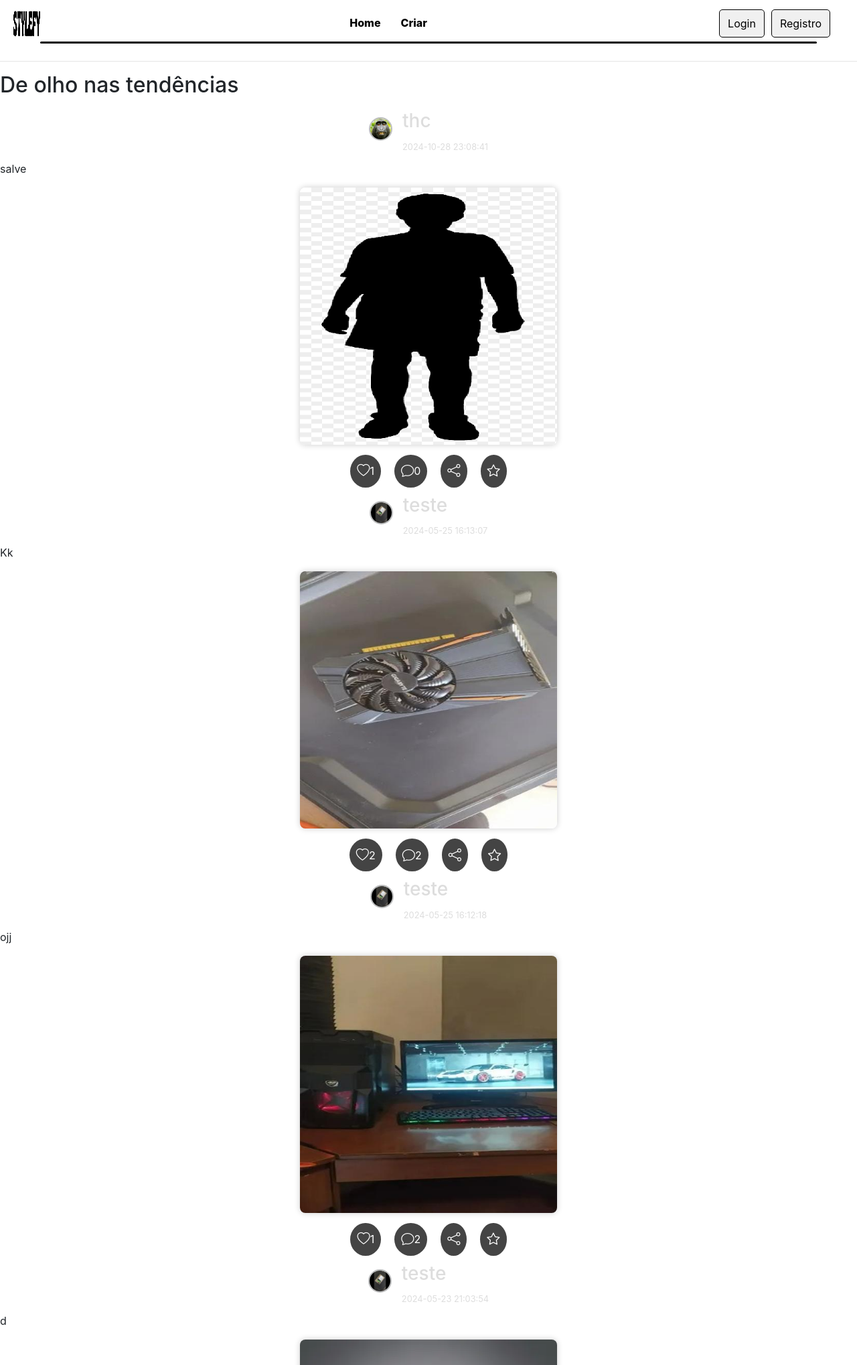
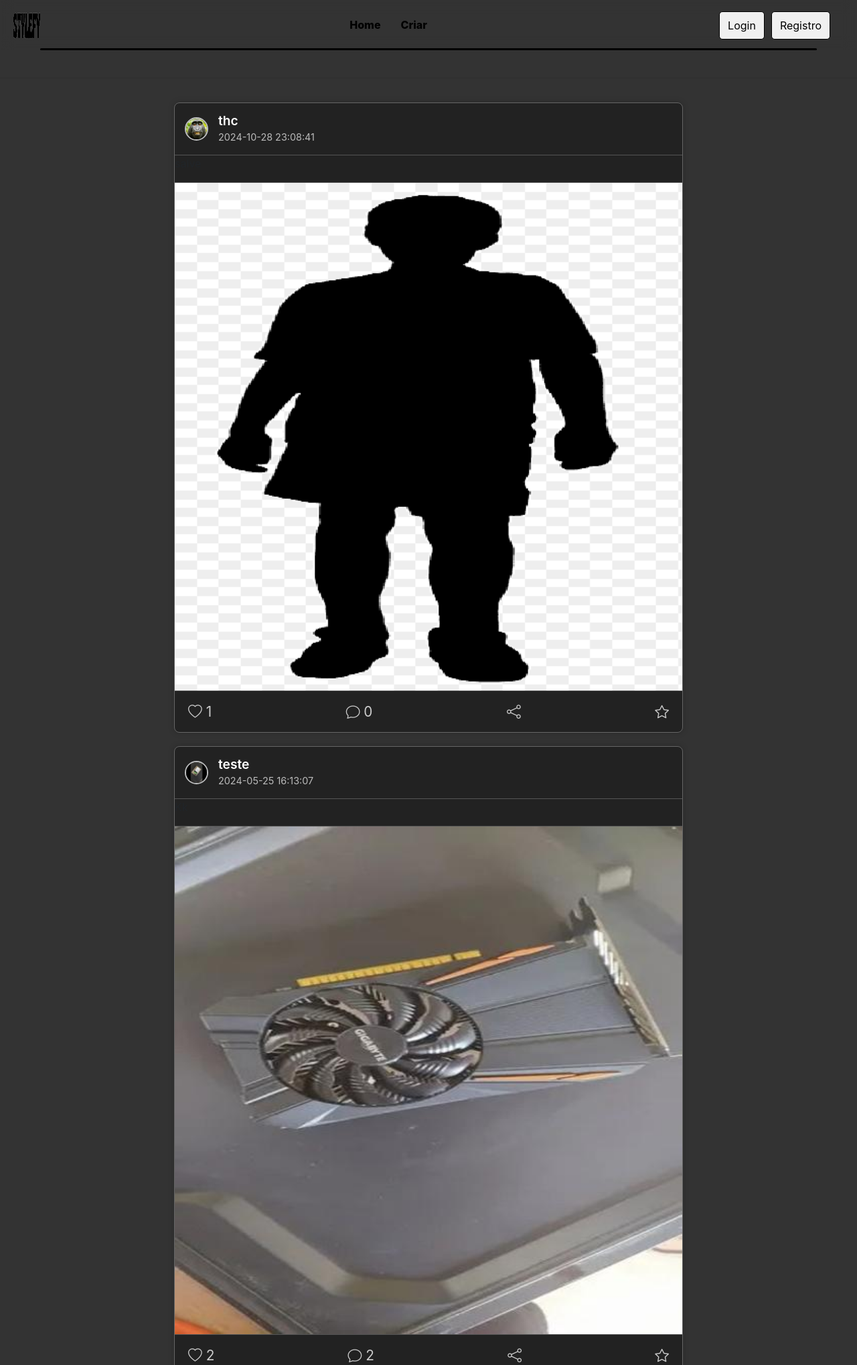
Before and after one commit to TheoCoelho/-, a Flask app: page /redesocial in a window 1280 px wide. Shown: the top 2038 px of the page at 67% size. Run offline with Flask 3, Linux system fonts and the light colour scheme; data comes from the database, SQL or seed files in the repository; both versions use the stored data as it was after the commit; some libraries are stand-ins or nearby versions.

Commit message:
varias coisinhas

```diff
--- a/static/css/header.css
+++ b/static/css/header.css
@@ -4,19 +4,34 @@
     top: 0;
     left: 0;
     width: 100%;
-    height: 100px; /* Altura total do cabeçalho */
-    background-color: transparent;
+    height: 75px; /* Reduzida para coincidir com a linha */
+    background-color: transparent; /* Fundo semi-transparente */
+    backdrop-filter: blur(10px); /* Define o desfoque */
     z-index: 1000;
     display: flex;
-    align-items: flex-start; /* Centraliza verticalmente mais para cima */
-    justify-content: space-between; /* Garante espaçamento horizontal adequado */
-    padding: 10px 20px; /* Reduzido para ajustar o espaçamento superior */
+    align-items: center; /* Centraliza verticalmente */
+    justify-content: space-between;
+    padding: 10px 20px;
     box-sizing: border-box;
 }
 
+/* Linha divisória */
+.navbar::after {
+    content: "";
+    position: absolute;
+    bottom: 0; /* Posiciona a linha na parte inferior do cabeçalho */
+    left: 60px; /* Margem da linha a partir da borda esquerda */
+    right: 60px; /* Margem da linha a partir da borda direita */
+    height: 3px;
+    background-color: #000000; /* Cor da linha divisória */
+    border-radius: 6px; /* Bordas arredondadas para um acabamento mais suave */
+}
+
+
+
 /* Espaçamento no body para compensar o header fixo */
 body {
-    padding-top: 75px; /* Valor ajustado de acordo com a altura do cabeçalho */
+    padding-top: 100px; /* Compensação ajustada para a altura do cabeçalho fixo */
 }
 
 .navbar-container {
@@ -191,15 +206,3 @@ body {
         margin-top: 10px;
     }
 }
-
-/* Linha divisória */
-.navbar::after {
-    content: "";
-    position: absolute;
-    bottom: 35px; /* Posiciona a linha um pouco abaixo do conteúdo do cabeçalho */
-    left: 60px; /* Margem da linha a partir da borda esquerda */
-    right: 60px; /* Margem da linha a partir da borda direita */
-    height: 3px;
-    background-color: #000000; /* Cor da linha divisória */
-    border-radius: 6px; /* Bordas arredondadas para um acabamento mais suave */
-}
--- a/static/css/redesocial.css
+++ b/static/css/redesocial.css
@@ -2,68 +2,154 @@
 html, body {
     margin: 0;
     font-family: Arial, sans-serif;
-    background-color: #333333;
+    background-color: #333!important;
     color: #ffffff;
     height: 100%;
-    box-sizing: border-box;
-    overflow: auto;
+    overflow-x: hidden;
 }
 
-/* Container Principal da Rede Social */
-.social-container {
-    width: 100%;
-    max-width: 1200px;
+/* Container Principal */
+.feed {
+    max-width: 800px;
     margin: 0 auto;
     padding: 20px;
-    box-sizing: border-box;
+    border-radius: 8px;
 }
 
-/* Barra Lateral Esquerda para Navegação do Usuário */
-.social-sidebar {
-    width: 25%;
-    float: left;
-    background-color: #444444;
-    padding: 20px;
-    box-shadow: 2px 0 5px rgba(0, 0, 0, 0.1);
-    box-sizing: border-box;
-    border-radius: 8px;
-    height: calc(100vh - 100px);
-    overflow-y: auto;
-    margin-bottom: 30px;
+/* Título da Página */
+.feed h2 {
+    font-size: 1.8em;
+    color: #fafafa;
+    text-align: center;
+    margin-bottom: 20px;
 }
 
-/* Feed de Postagens Principal */
-.social-feed {
-    width: 70%;
-    float: right;
-    background-color: #555555;
-    padding: 20px;
-    box-sizing: border-box;
-    border-radius: 8px;
-    box-shadow: -2px 0 5px rgba(0, 0, 0, 0.1);
-    height: calc(100vh - 100px);
-    overflow-y: auto;
-    margin-bottom: 30px;
-}
-
-/* Formulário de Postagem */
-.post-form {
-    background-color: #444444;
-    padding: 20px;
+/* Post Individual */
+.feed-item {
+    background-color: #222;
+    border: 1px solid #666;
     border-radius: 8px;
     margin-bottom: 20px;
     box-shadow: 0 0 10px rgba(0, 0, 0, 0.2);
 }
 
-.post-form .form-control {
-    background-color: #555555;
+/* Cabeçalho do Post */
+.post-header {
+    display: flex;
+    align-items: center;
+    padding: 15px;
+    border-bottom: 1px solid #555;
+}
+
+.profile-img {
+    width: 50px;
+    height: 50px;
+    border-radius: 50%;
+    margin-right: 15px;
+    border: 2px solid #bdbebf;
+}
+
+.post-content h3 {
+    font-size: 1.2em;
+    font-weight: 600;
+    color: #ffffff;
+    margin: 0;
+}
+
+.post-content small {
+    font-size: 0.9em;
+    color: #bbbbbb;
+}
+
+/* Imagem do Post */
+.post-image {
+    width: 100%;
+    height: auto;
+    border-top: 1px solid #555;
+}
+
+/* Seção de Curtidas e Comentários */
+.like-comment-section {
+    padding: 10px 15px;
+    display: flex;
+    align-items: center;
+    justify-content: space-between;
+    border-top: 1px solid #555;
+}
+
+.icon-button {
+    background-color: transparent;
+    color: #cccccc;
+    border: none;
+    padding: 5px;
+    cursor: pointer;
+    font-size: 1.3em;
+    transition: color 0.3s ease;
+}
+
+.icon-button:hover {
+    color: #ffffff;
+}
+
+.icon-button .bi-heart-fill {
+    color: #ed4956;
+}
+
+/* Caixa de Comentários */
+.comment-section {
+    padding: 10px 15px;
+    border-top: 1px solid #555;
+}
+
+.comment-input {
+    width: 100%;
+    padding: 8px;
+    font-size: 1em;
+    border: 1px solid #666;
+    background-color: #333;
+    color: #ffffff;
+    border-radius: 5px;
+    outline: none;
+    margin-bottom: 5px;
+}
+
+.comment-input::placeholder {
+    color: #8e8e8e;
+}
+
+.comment-button {
+    background-color: #0095f6;
     color: #ffffff;
     border: none;
-    margin-bottom: 10px;
+    padding: 8px 12px;
+    font-size: 1em;
+    cursor: pointer;
+    border-radius: 4px;
+    transition: background-color 0.3s ease;
+}
+
+.comment-button:hover {
+    background-color: #007bb5;
+}
+
+/* Formulário de Postagem */
+.post-form {
+    background-color: #222;
+    padding: 20px;
+    border: 1px solid #555;
+    border-radius: 8px;
+    margin-bottom: 20px;
+    box-shadow: 0 0 10px rgba(0, 0, 0, 0.3);
+}
+
+.post-form .form-control {
+    background-color: #333;
+    color: #ffffff;
+    border: 1px solid #555;
 }
 
 .post-form .btn {
-    background-color: #666666;
+    background-color: #0095f6;
     color: #ffffff;
     border: none;
     cursor: pointer;
@@ -71,140 +157,31 @@ html, body {
 }
 
 .post-form .btn:hover {
-    background-color: #777777;
+    background-color: #007bb5;
 }
 
-/* Post Individual */
-.post {
-    background-color: #666666;
-    padding: 15px;
-    margin-bottom: 20px;
-    border-radius: 8px;
-    box-shadow: 0 0 10px rgba(0, 0, 0, 0.2);
-    text-align: center;
+/* Estilo da Barra de Rolagem */
+.feed::-webkit-scrollbar {
+    width: 12px;
 }
 
-.post-header {
-    display: flex;
-    align-items: center;
-    justify-content: center;
-    margin-bottom: 10px;
+.feed::-webkit-scrollbar-track {
+    background: #444;
+    border-radius: 10px;
 }
 
-.profile-img {
-    width: 50px;
-    height: 50px;
-    border-radius: 50%;
-    border: 2px solid #bdbebf;
-    object-fit: cover;
-    margin-right: 15px;
+.feed::-webkit-scrollbar-thumb {
+    background: #666;
+    border-radius: 10px;
 }
 
-.post-username {
-    font-weight: bold;
-    color: #ffffff;
-}
-
-.post-content {
-    color: #dddddd;
-    margin-top: 10px;
-    line-height: 1.5;
-}
-
-/* Imagem do Post */
-.post-image {
-    width: 30%;
-    height: auto;
-    border-radius: 8px;
-    margin: 15px auto;
-    box-shadow: 0 0 10px rgba(0, 0, 0, 0.2);
-    display: block;
-}
-
-/* Botões de Interação com Postagens */
-.like-comment-section {
-    margin-top: 15px;
-    display: flex;
-    justify-content: center;
-    align-items: center;
-    gap: 20px;
-}
-
-.icon-button {
-    background-color: #444444;
-    color: #ffffff;
-    border: none;
-    padding: 10px;
-    border-radius: 50%;
-    cursor: pointer;
-    transition: background-color 0.3s ease;
-    display: flex;
-    align-items: center;
-    justify-content: center;
-}
-
-.icon-button:hover {
-    background-color: #666666;
-}
-
-.icon-button i {
-    font-size: 1.2em;
-}
-
-/* Sessão de Comentários */
-.comment-section {
-    margin-top: 15px;
-    background-color: #555555;
-    padding: 15px;
-    border-radius: 8px;
-    box-shadow: 0 0 10px rgba(0, 0, 0, 0.2);
-}
-
-.comment-input {
-    background-color: #666666;
-    color: #ffffff;
-    border: none;
-    margin-bottom: 10px;
-}
-
-.comment-button {
-    background-color: #777777;
-    color: #ffffff;
-    border: none;
-    cursor: pointer;
-    transition: background-color 0.3s ease;
-}
-
-.comment-button:hover {
-    background-color: #888888;
+.feed::-webkit-scrollbar-thumb:hover {
+    background: #777;
 }
 
 /* Responsividade */
 @media (max-width: 768px) {
-    .social-sidebar, .social-feed {
-        width: 100%;
-        float: none;
-        margin-bottom: 20px;
-        height: auto;
+    .feed {
+        width: 90%;
     }
 }
-
-/* Estilo da Barra de Rolagem */
-.social-container::-webkit-scrollbar {
-    width: 12px;
-}
-
-.social-container::-webkit-scrollbar-track {
-    background: #333333;
-    border-radius: 10px;
-}
-
-.social-container::-webkit-scrollbar-thumb {
-    background: #555555;
-    border-radius: 10px;
-    border: 3px solid #333333;
-}
-
-.social-container::-webkit-scrollbar-thumb:hover {
-    background: #777777;
-}
--- a/templates/redesocial.html
+++ b/templates/redesocial.html
@@ -17,7 +17,6 @@
     {% include 'header.html' %}
     <hr>
     <div class="feed">
-        <h2>De olho nas tendências</h2>
         {% if username %}
         <form class="post-form" method="POST" enctype="multipart/form-data">
             <div class="form-group">
```
Also changed, not shown: static/css/criar.css (+12 -3 lines), templates/criar.html (+43 -39 lines), usuarios.db.
